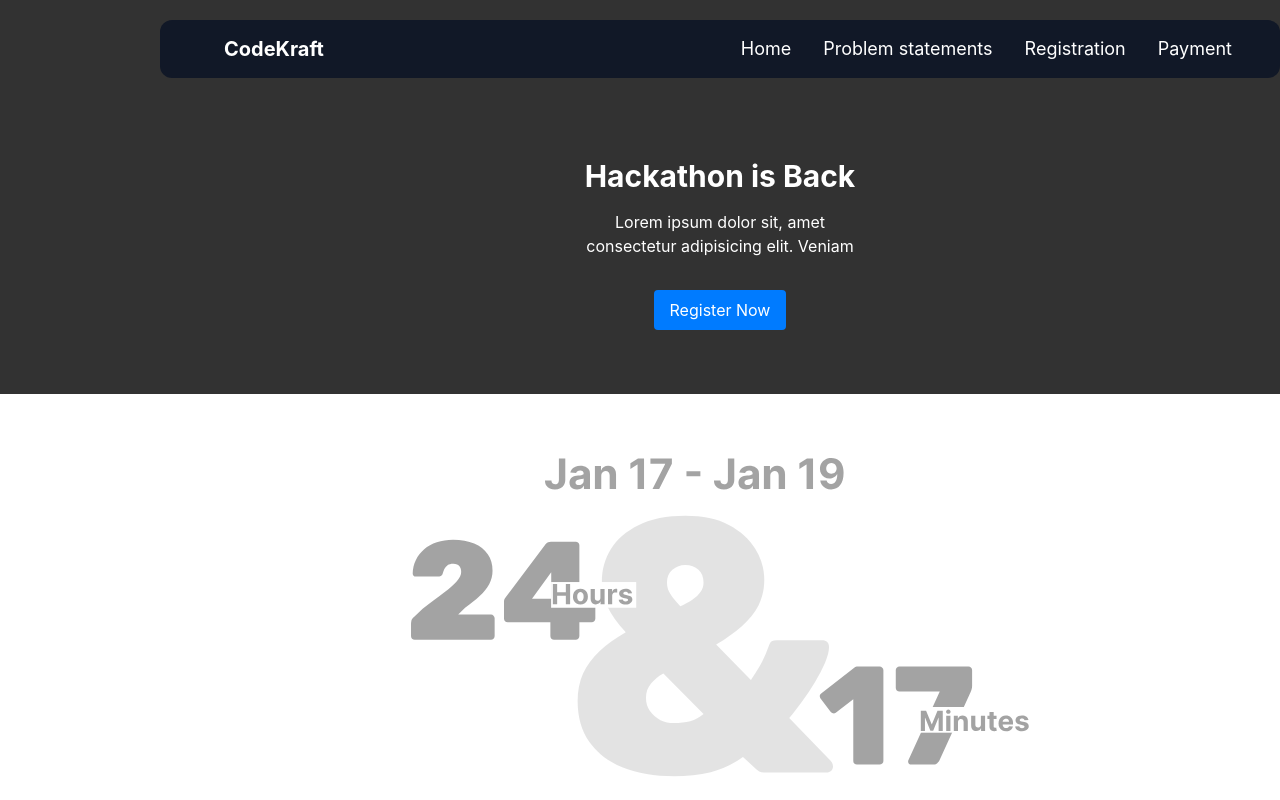
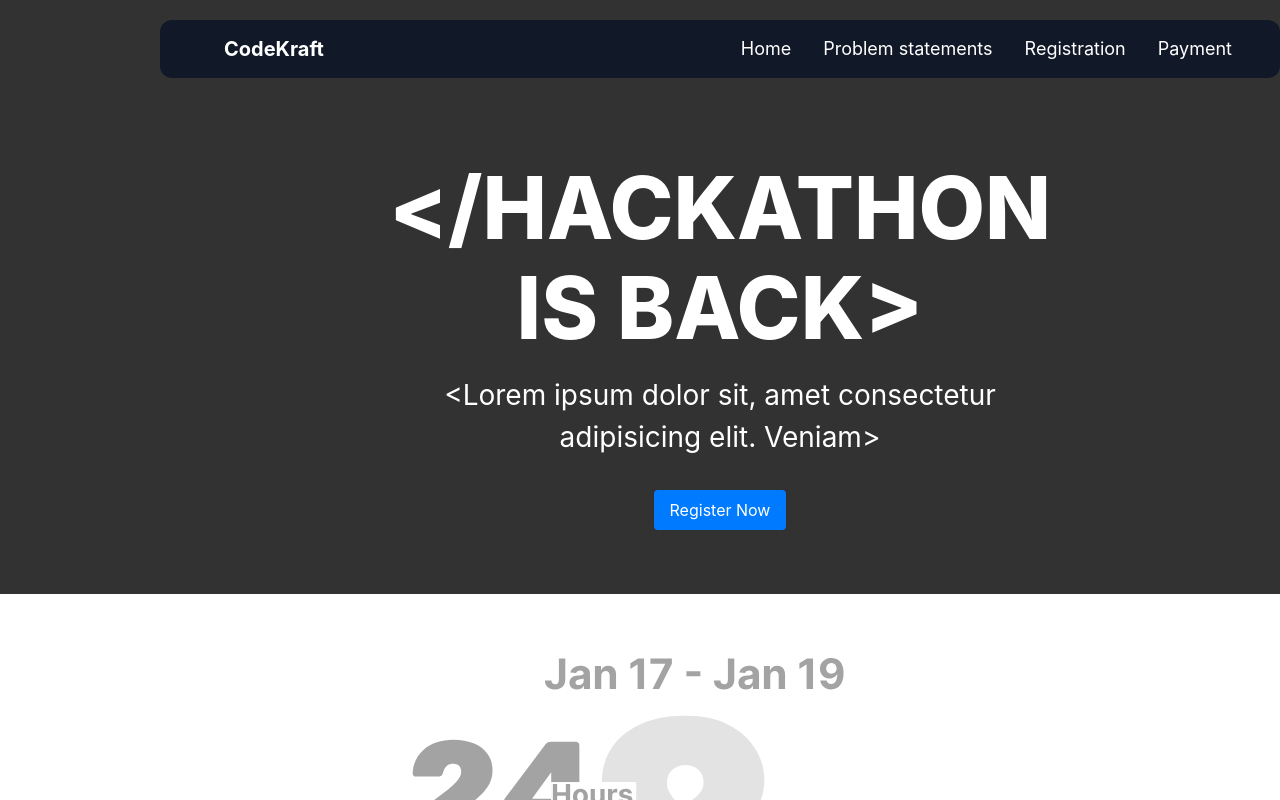
Before and after one commit to aditya-apptware/hackathon, a React (Create React App) app: page /hackathon/ in a window 1280 px wide. Shown: the top 800 px of the page. Built offline with nearby package versions, Linux system fonts and the light colour scheme; the HTML template or start-up script is replaced by a standard one.

Commit message:
updated the header sections texts of the app

```diff
--- a/src/components/Header.jsx
+++ b/src/components/Header.jsx
@@ -4,12 +4,18 @@ export const Header = () => {
   return (
     <header className="flex items-center justify-center bg-[#323232] text-textLight pt-12 pb-8">
       <div className="content text-center py-8 w-full max-w-screen-lg">
-        <div className="title md:w-full w-[50%] m-auto">
-          <h1 className="md:text-3xl text-4xl font-bold">Hackathon is Back</h1>
+        <div className="title md:w-full m-auto text-center">
+          <h1 className="text-[30px] leading-[35px] md:text-[86.2px] md:leading-[100px] font-extrabold">
+            &lt;/HACKATHON
+            <br />
+            IS BACK&gt;
+          </h1>
         </div>
-        <div className="subtitle mt-4 md:w-[300px] w-[80%] m-auto">
-          <p className="md:text-base text-lg">
-            Lorem ipsum dolor sit, amet consectetur adipisicing elit. Veniam
+        <div className="subtitle mt-4 m-auto">
+          <p className="text-[16px] md:text-[28px] md:leading-[42px] font-normal">
+            &lt;Lorem ipsum dolor sit, amet consectetur
+            <br />
+            adipisicing elit. Veniam&gt;
           </p>
         </div>
         <div className="register-button mt-8">
```
